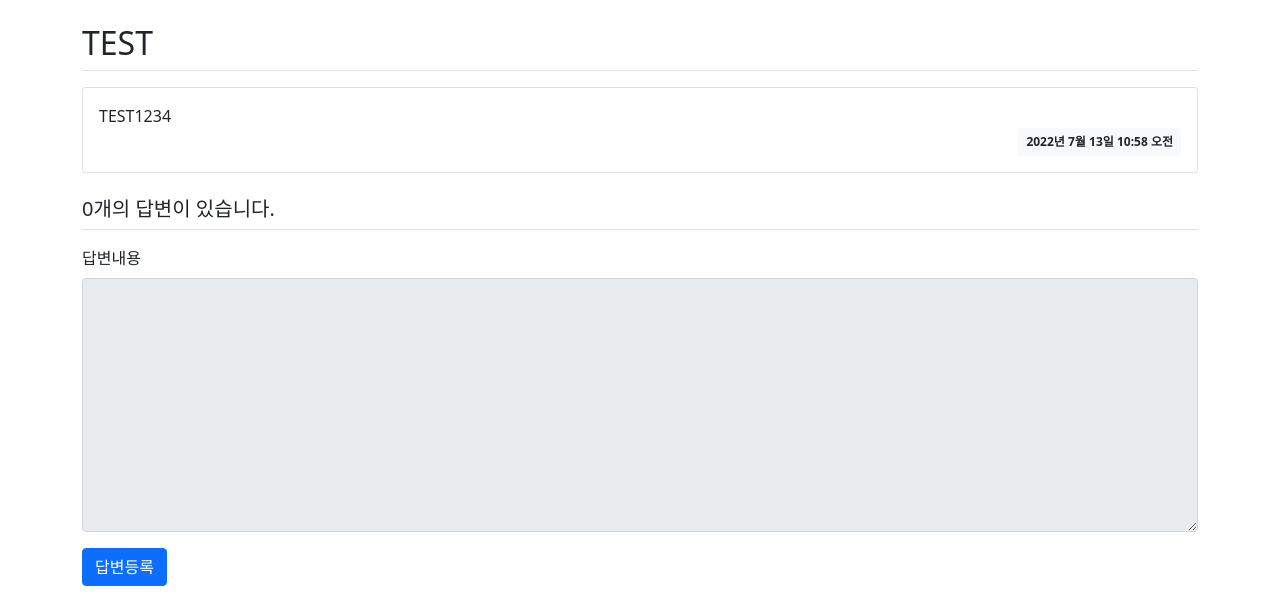
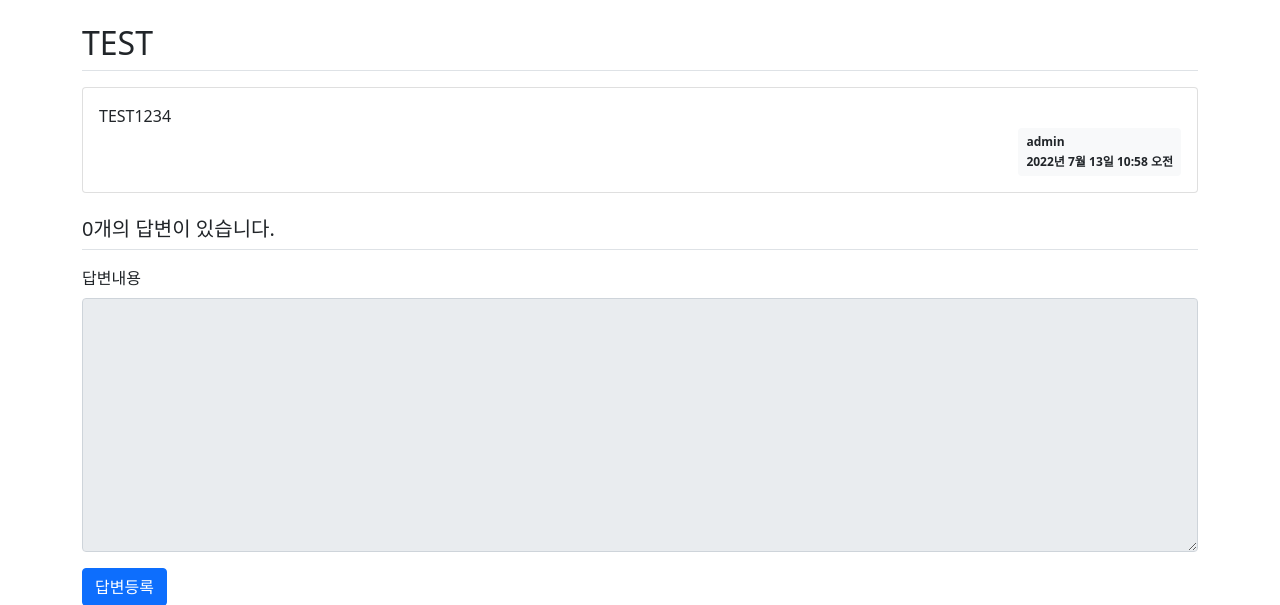
Before and after one commit to Junho-06/clone-coding, a Django app: page /pybo/3/ in a window 1280 px wide. Shown: the part 57-662 px from the top of the page. Run offline with Django 4.2, Linux system fonts and the light colour scheme; data comes from the database, SQL or seed files in the repository; some libraries are stand-ins or nearby versions.

Commit message:
글쓴이 표시 완료

```diff
--- a/Pybo/templates/pybo/question_detail.html
+++ b/Pybo/templates/pybo/question_detail.html
@@ -6,8 +6,9 @@
         <div class="card-body">
             <div class="card-text" style="white-space: pre-line;">{{ question.content }}</div>
             <div class="d-flex justify-content-end">
-                <div class="badge bg-light text-dark p-2">
-                    {{ question.create_date }}
+                <div class="badge bg-light text-dark p-2 text-start">
+                    <div class="mb-2">{{ question.author.username }}</div>
+                    <div>{{ question.create_date }}</div>
                 </div>
             </div>
         </div>
@@ -18,8 +19,9 @@
         <div class="card-body">
             <div class="card-text" style="white-space: pre-line;">{{ answer.content }}</div>
             <div class="d-flex justify-content-end">
-                <div class="badge bg-light text-dark p-2">
-                    {{ answer.create_date }}
+                <div class="badge bg-light text-dark p-2 text-start">
+                    <div class="mb-2">{{ answer.author.username }}</div>
+                    <div>{{ answer.create_date }}</div>
                 </div>
             </div>
         </div>
```
Also changed, not shown: Pybo/templates/pybo/question_list.html (+7 -6 lines).
